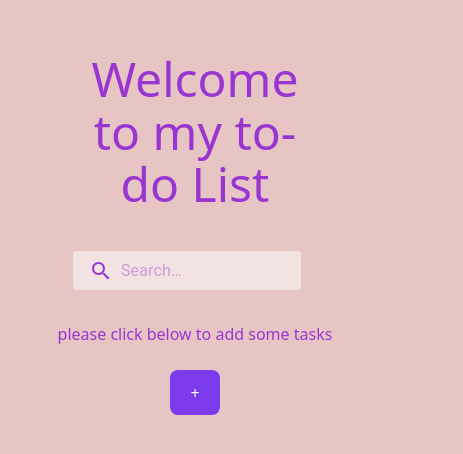
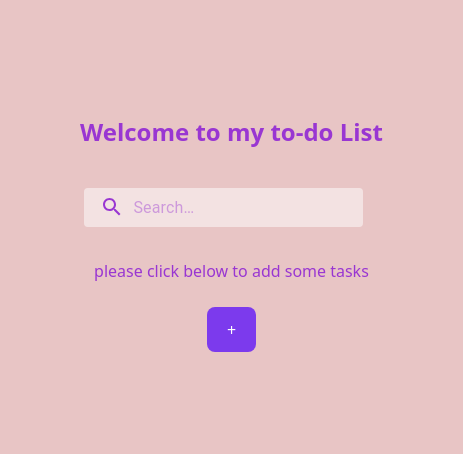
Before and after one commit to kateincoding/to-do-react, a React (Vite) app: page / in a window 390 px wide. Shown: the part 200-654 px from the top of the page, 463 px wide, since content can reach past the window. Built offline with nearby package versions, Linux system fonts and the light colour scheme.

Commit message:
[style]responsive

```diff
--- a/src/index.css
+++ b/src/index.css
@@ -42,8 +42,7 @@
   }
 
   h1 {
-    font-size: 3em;
-    line-height: 1.1;
+    @apply font-bold text-2xl text-center w-max m-auto;
   }
 
   button {
```
